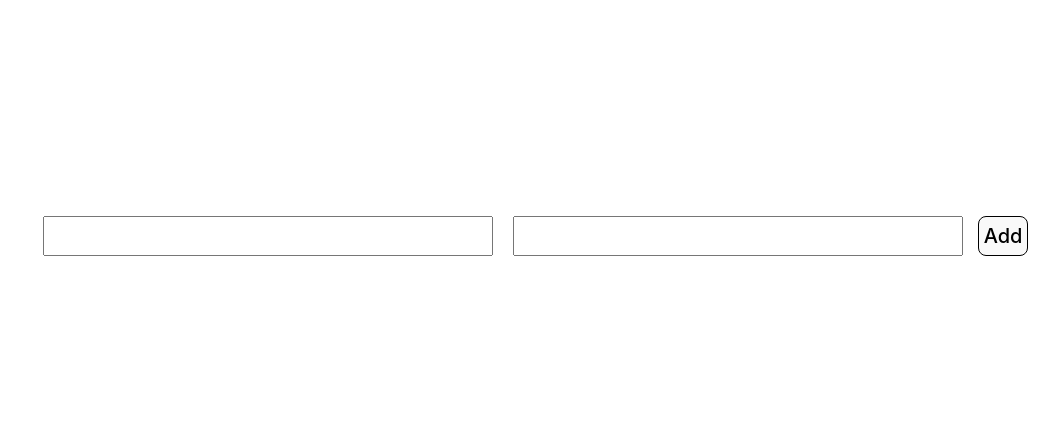
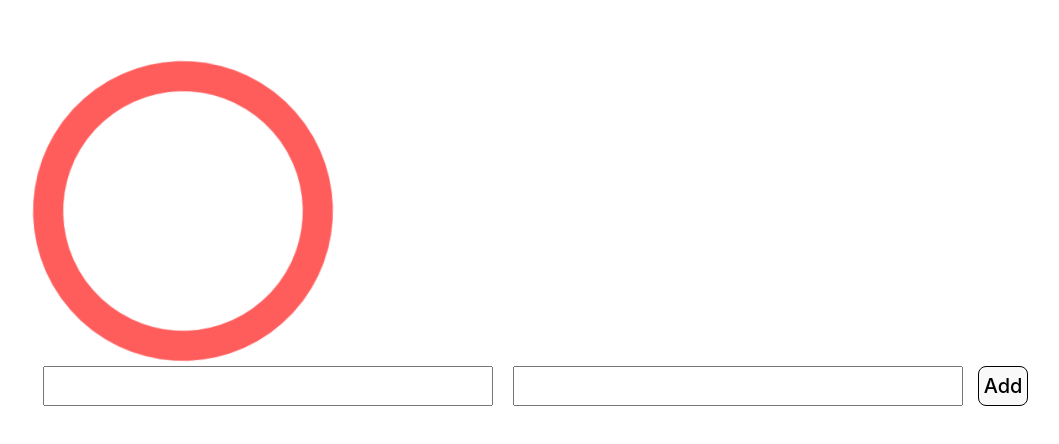
Before and after one commit to freshjsoftd/onl-js-pd2023-2-to-watch, a React (Vite) app: page / in a window 1280 px wide. Shown: the part 164-608 px from the top of the page, without its empty margins (107-1166 px from the left). Built offline with nearby package versions, Linux system fonts and the light colour scheme.

Commit message:
Add and use react-spinners

```diff
--- a/package.json
+++ b/package.json
@@ -12,7 +12,8 @@
   "dependencies": {
     "nanoid": "^5.0.6",
     "react": "^18.2.0",
-    "react-dom": "^18.2.0"
+    "react-dom": "^18.2.0",
+    "react-spinners": "^0.13.8"
   },
   "devDependencies": {
     "@types/react": "^18.2.66",
--- a/src/App.jsx
+++ b/src/App.jsx
@@ -1,5 +1,6 @@
 import { Component } from 'react';
 import { nanoid } from 'nanoid';
+import RingLoader from 'react-spinners/RingLoader';
 import './App.css';
 import WatchList from './components/WatchList/WatchList';
 import WatchForm from './components/WatchForm/WatchForm';
@@ -22,7 +23,6 @@ export class App extends Component {
         movies: [...movies]
       })
     }
-
   }
 
 //   componentDidUpdate(){
@@ -75,6 +75,9 @@ export class App extends Component {
 	render() {
 		return (
 			<>
+			{this.state.movies.length === 0 && (
+				<RingLoader color='red' size='300' />
+			)}
 				<WatchList
 					movies={this.state.movies}
 					onToggle={this.toggleToWatch}
```
Also changed, not shown: 1 other file (tests, documents, lock files or other folders).
